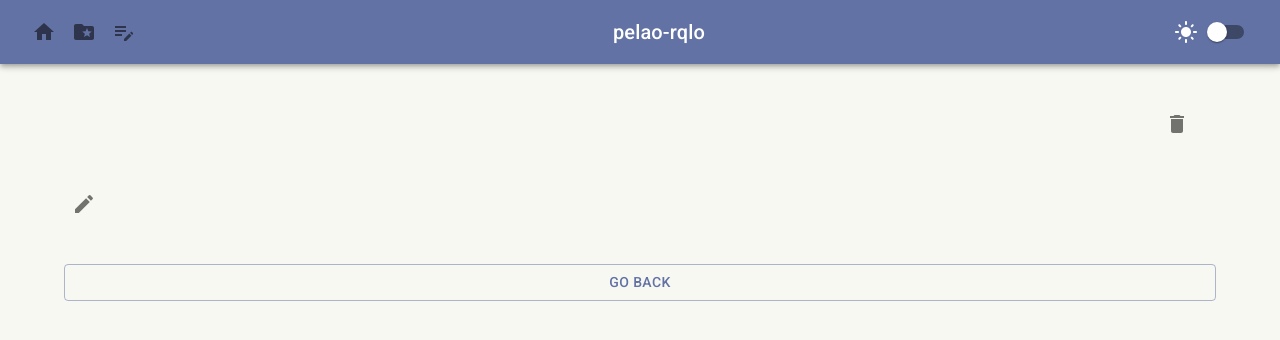
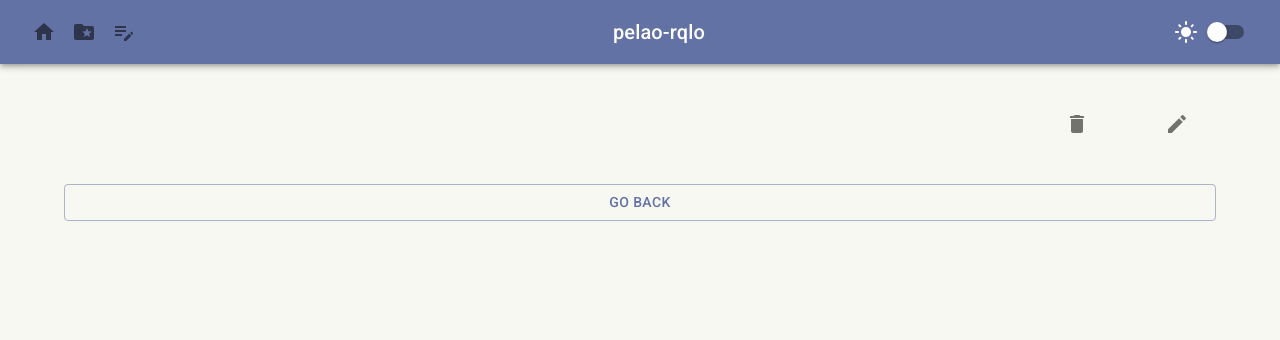
Before and after one commit to v4rgas/HairlessLifting, a React (Vite) app: page /split/1 in a window 1280 px wide. Shown: the top 340 px of the page. Built offline with nearby package versions, Linux system fonts and the light colour scheme.

Commit message:
refactor: Update SplitViewer component to adjust grid item size

```diff
--- a/src/SplitViewer.jsx/SplitVIewer.jsx
+++ b/src/SplitViewer.jsx/SplitVIewer.jsx
@@ -17,7 +17,7 @@ export default function SplitViewer() {
     return (
         <Container>
             <Grid container spacing={5}>
-                <Grid xs={11} item>
+                <Grid xs={10} item>
                     <Typography variant="h3">{split?.splitName}</Typography>
                 </Grid>
 
```
